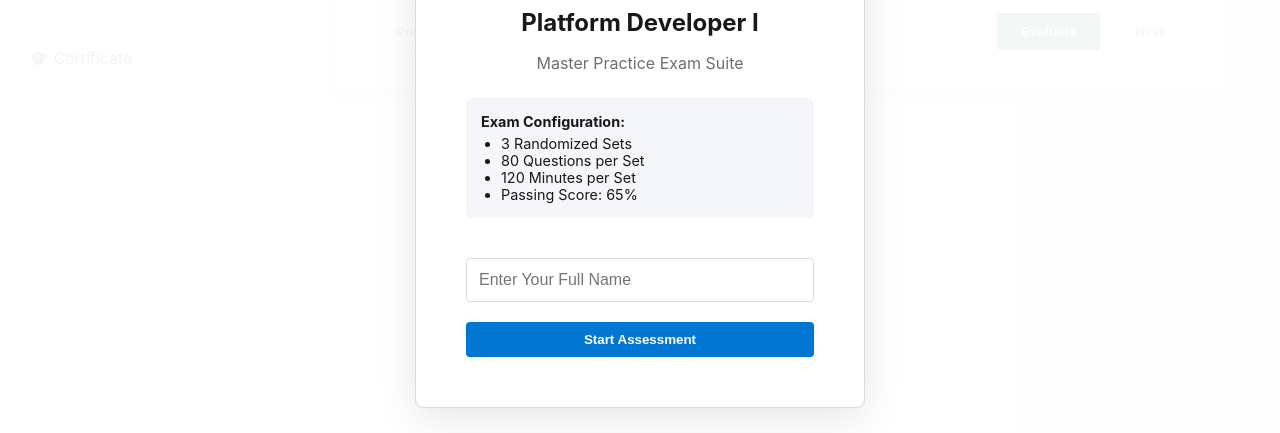
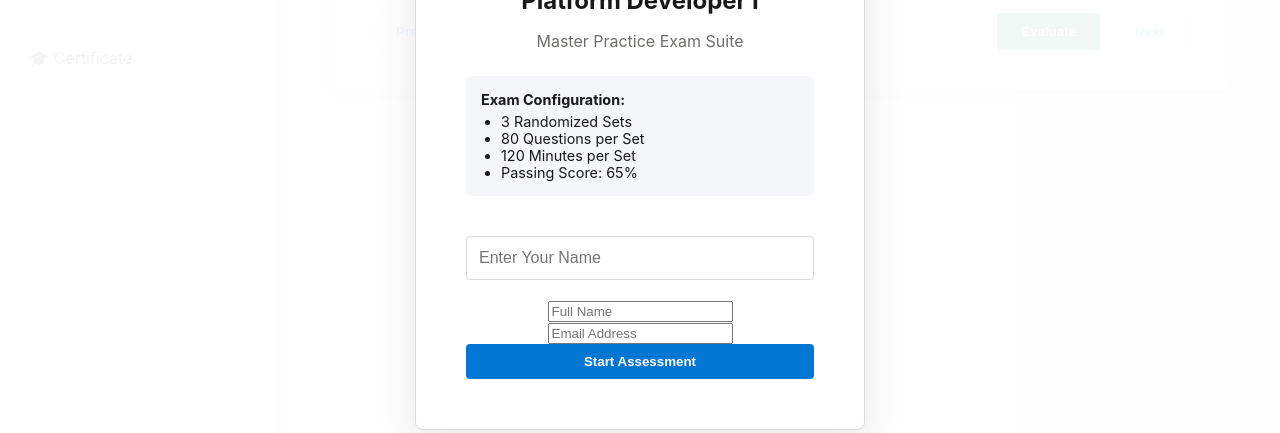
Before and after one commit to Varunshiyam/Salesforce_PD1, a plain HTML site: page Final_Set_1_V1.html in a window 1280 px wide. Shown: the part 284-717 px from the top of the page. Drawn offline with Linux system fonts and the light colour scheme.

Commit message:
Update Final_Set_1_V1.html

```diff
--- a/Final_Set_1_V1.html
+++ b/Final_Set_1_V1.html
@@ -478,7 +478,9 @@
                 </ul>
             </div>
 
-            <input type="text" id="usernameInput" class="input-field" placeholder="Enter Your Full Name">
+            <input type="text" id="usernameInput" class="input-field" placeholder="Enter Your Name">
+            <input type="text" id="usernameInput" placeholder="Full Name">
+            <input type="email" id="emailInput" placeholder="Email Address" required>
             <button class="btn" style="width:100%;" onclick="startApp()">Start Assessment</button>
         </div>
     </div>
```
